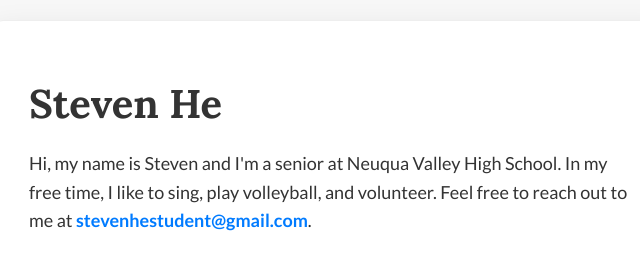
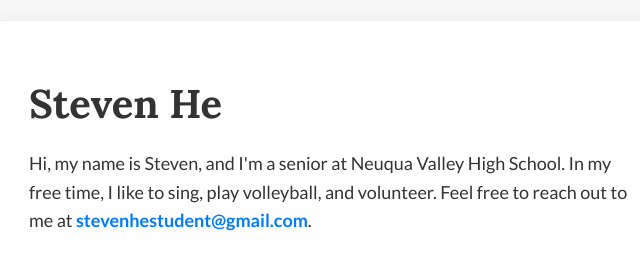
Before and after one commit to the-evens/the-evens.github.io, a plain HTML site: page index.html in a window 1280 px wide. Shown: the top 259 px of the page, 311-951 px from the left. Drawn offline with Linux system fonts and the light colour scheme.

Commit message:
oops forgot comma

```diff
--- a/index.html
+++ b/index.html
@@ -16,7 +16,7 @@
     <div class="content-container">
         <header>
             <h1>Steven He</h1>
-            <p class="subtitle">Hi, my name is Steven and I'm a senior at Neuqua Valley High School. In my free time, I like to sing, play volleyball, and volunteer. Feel free to reach out to me at <a href="mailto:stevenhestudent@gmail.com" class="link">stevenhestudent@gmail.com</a>.</p>
+            <p class="subtitle">Hi, my name is Steven, and I'm a senior at Neuqua Valley High School. In my free time, I like to sing, play volleyball, and volunteer. Feel free to reach out to me at <a href="mailto:stevenhestudent@gmail.com" class="link">stevenhestudent@gmail.com</a>.</p>
 
             <p class="subtitle">Last summer, I was a research intern at the <a href="https://lab.plopes.org" class="link">Human-Computer Integration Lab</a> at the University of Chicago, using inverse kinematics for multi-joint electrical muscle stimulation.</p>
         </header>
```
